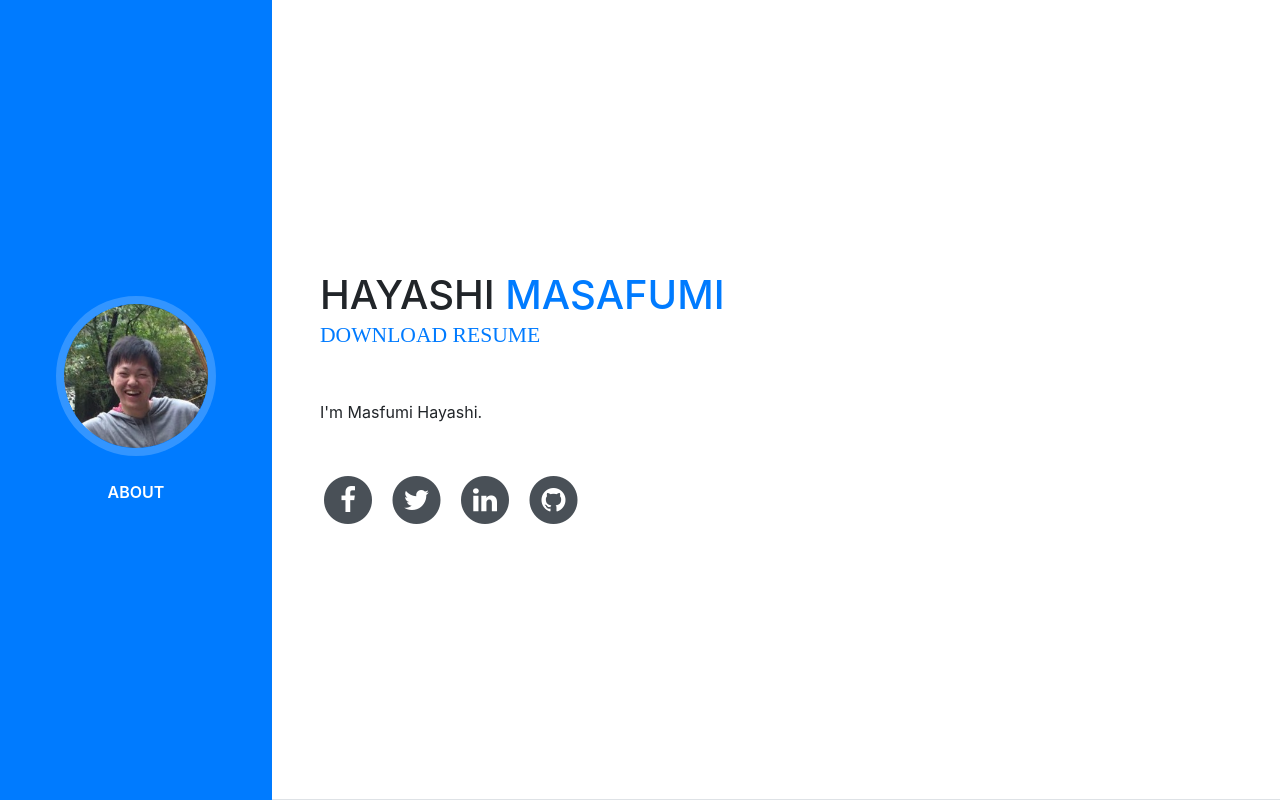
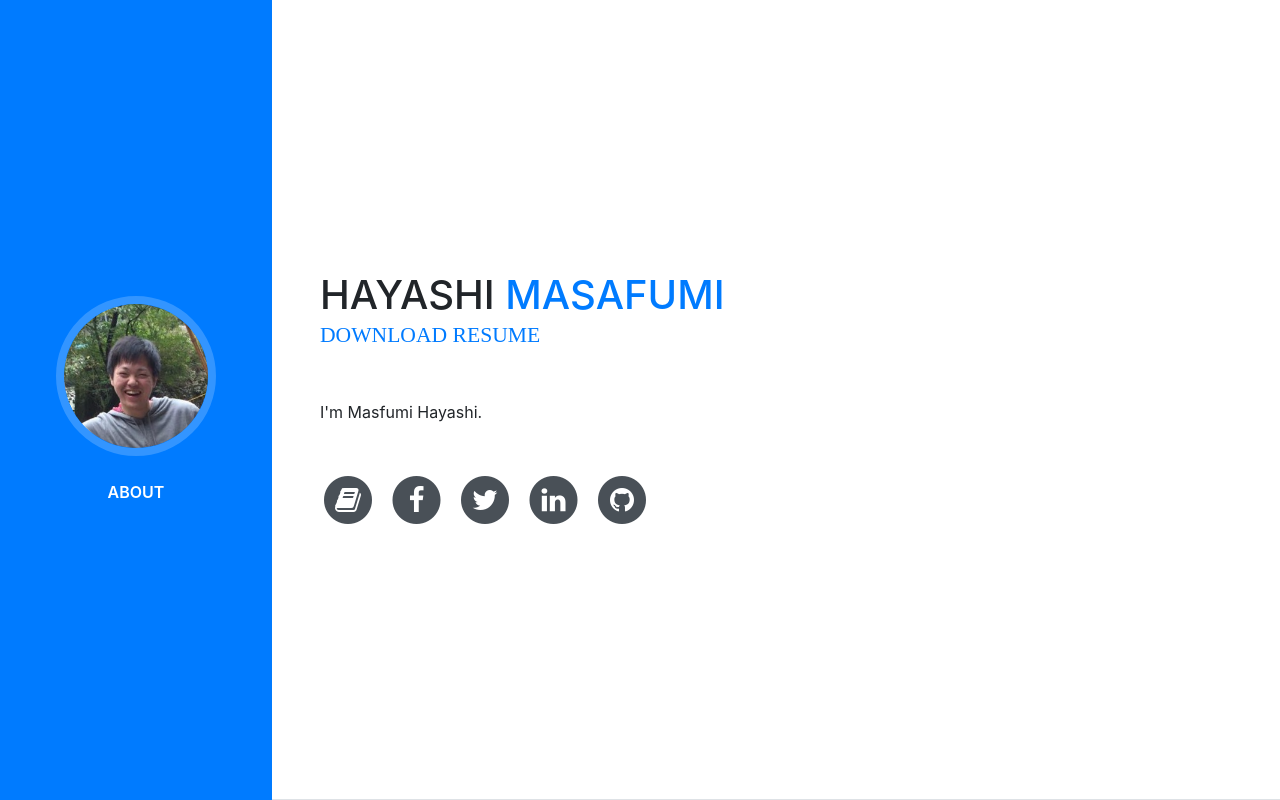
Before and after one commit to SShayashi/SShayashi.github.io, a website with bundled scripts: page index.html in a window 1280 px wide. Built offline with nearby package versions, Linux system fonts and the light colour scheme; a web font is replaced by a local one.

Commit message:
add hatena blog

```diff
--- a/index.html
+++ b/index.html
@@ -59,6 +59,14 @@
           <p class="mb-5">I'm Masfumi Hayashi.</p>
           <ul class="list-inline list-social-icons mb-0">
             <li class="list-inline-item">
+              <a href="http://sshayashi.hatenablog.com/">
+                <span class="fa-stack fa-lg">
+                  <i class="fa fa-circle fa-stack-2x"></i>
+                  <i class="fa fa-book fa-stack-1x fa-inverse"></i>
+                </span>
+              </a>
+            </li>
+            <li class="list-inline-item">
               <a href="https://www.facebook.com/profile.php?id=100008867201626">
                 <span class="fa-stack fa-lg">
                   <i class="fa fa-circle fa-stack-2x"></i>
```
